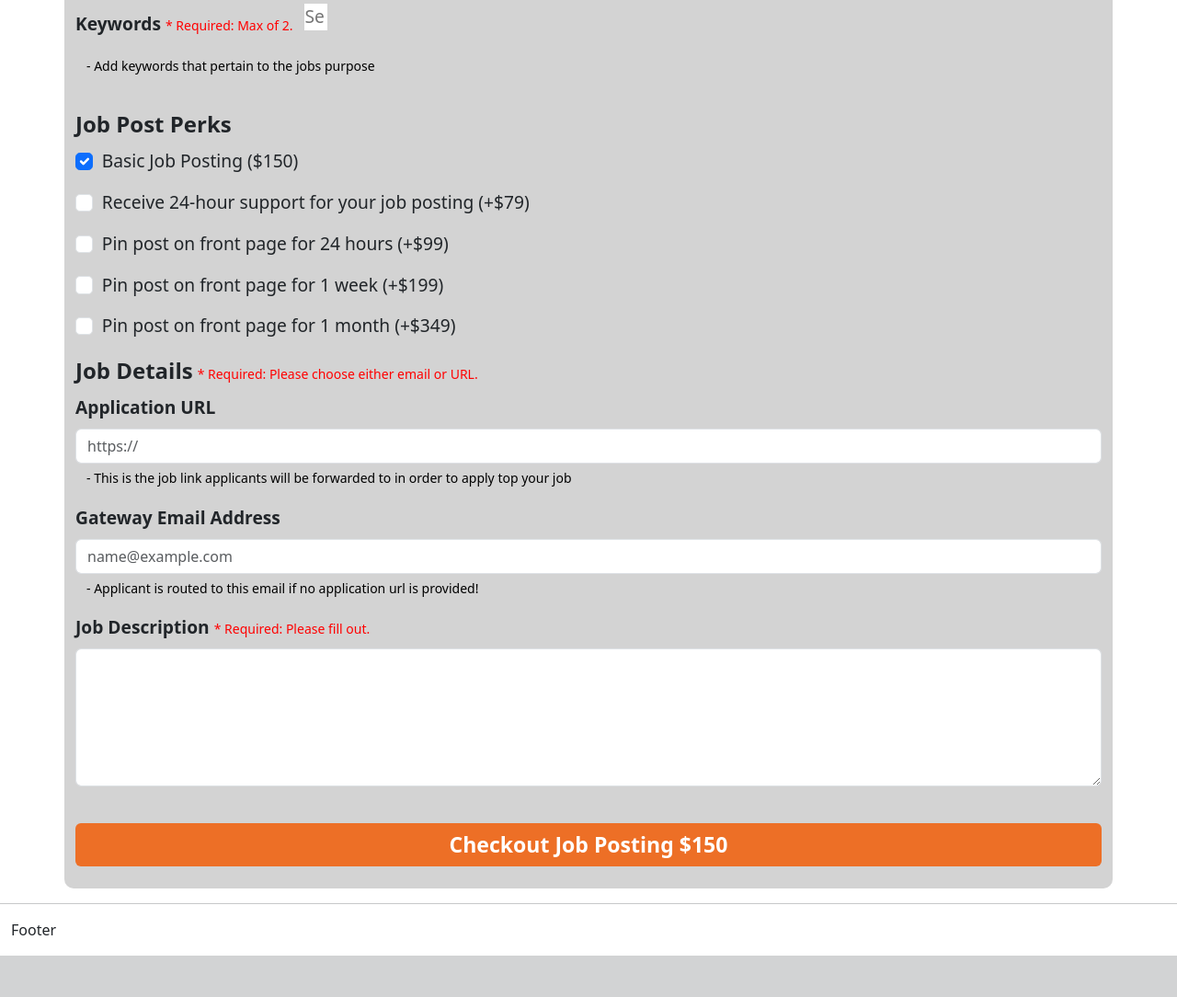
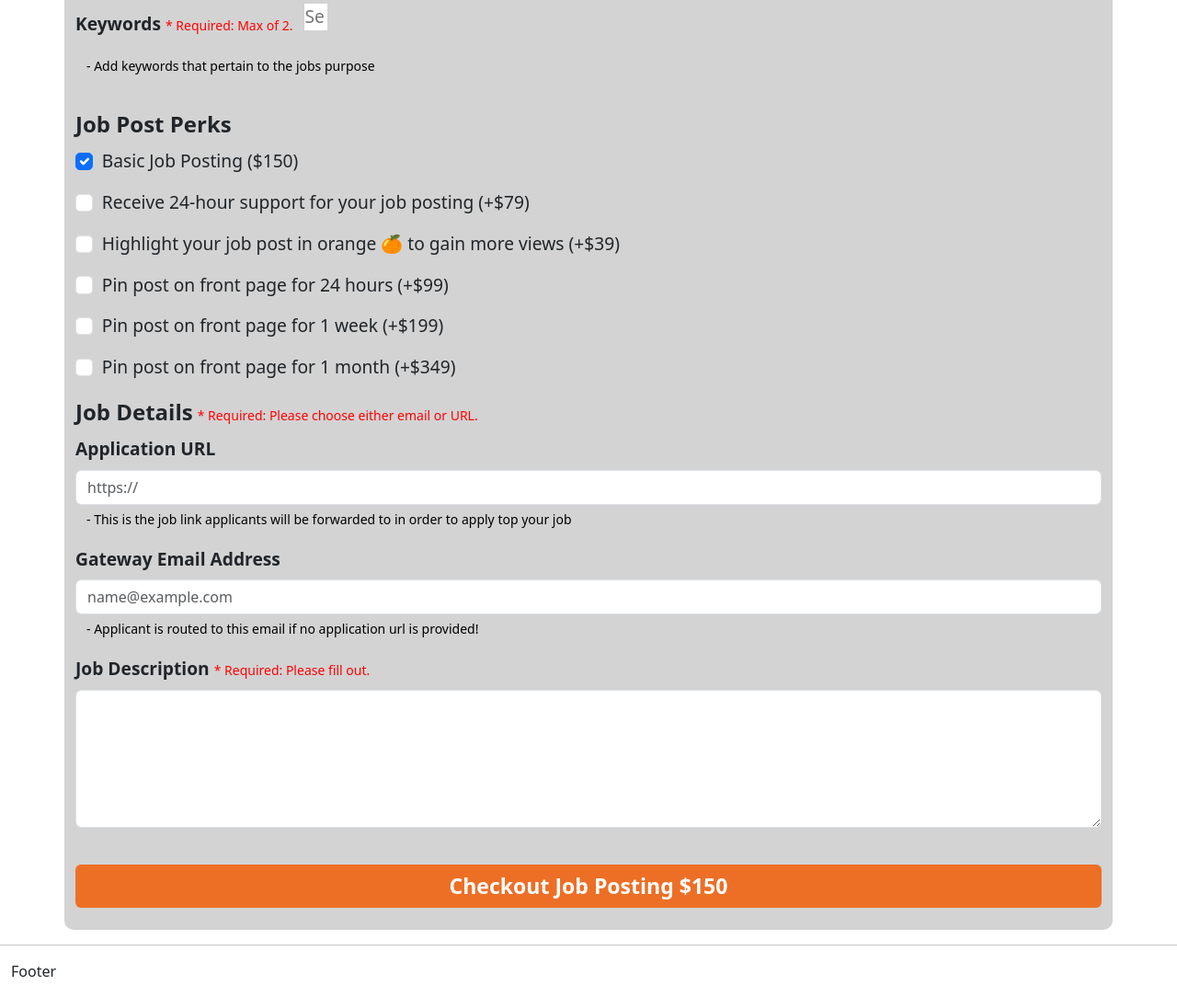
Before and after one commit to NewGradNomad/newgradnomad.com-HTML-PHP, a PHP site: page /pages/PostAJob.php in a window 1280 px wide. Shown: the part 681-1765 px from the top of the page at 92% size. Before the commit the page ends 1720 px from the top, so only its background shows below. Run offline with PHP 8.4, Linux system fonts and the light colour scheme; some libraries are stand-ins or nearby versions.

Commit message:
PostAJob: add option to highlight posts back

```diff
--- a/pages/PostAJob.php
+++ b/pages/PostAJob.php
@@ -111,6 +111,13 @@
 
         <div class="mb-3">
           <div class="form-check">
+            <input value="39" name="highlightPost" type="checkbox" id="highlightPost" class="form-check-input" onclick="updateTotal(this)" />
+            <label title="" for="support" class="form-check-label">Highlight your job post in orange 🍊 to gain more views (+$39)</label>
+          </div>
+        </div>
+
+        <div class="mb-3">
+          <div class="form-check">
             <input value="99" name="pinAddons" type="checkbox" id="pinPost24hr" class="form-check-input" onclick="checkCheckboxStatus(this)" />
             <label title="" for="pinPost24hr" class="form-check-label">Pin post on front page for 24 hours (+$99)</label>
           </div>
```
